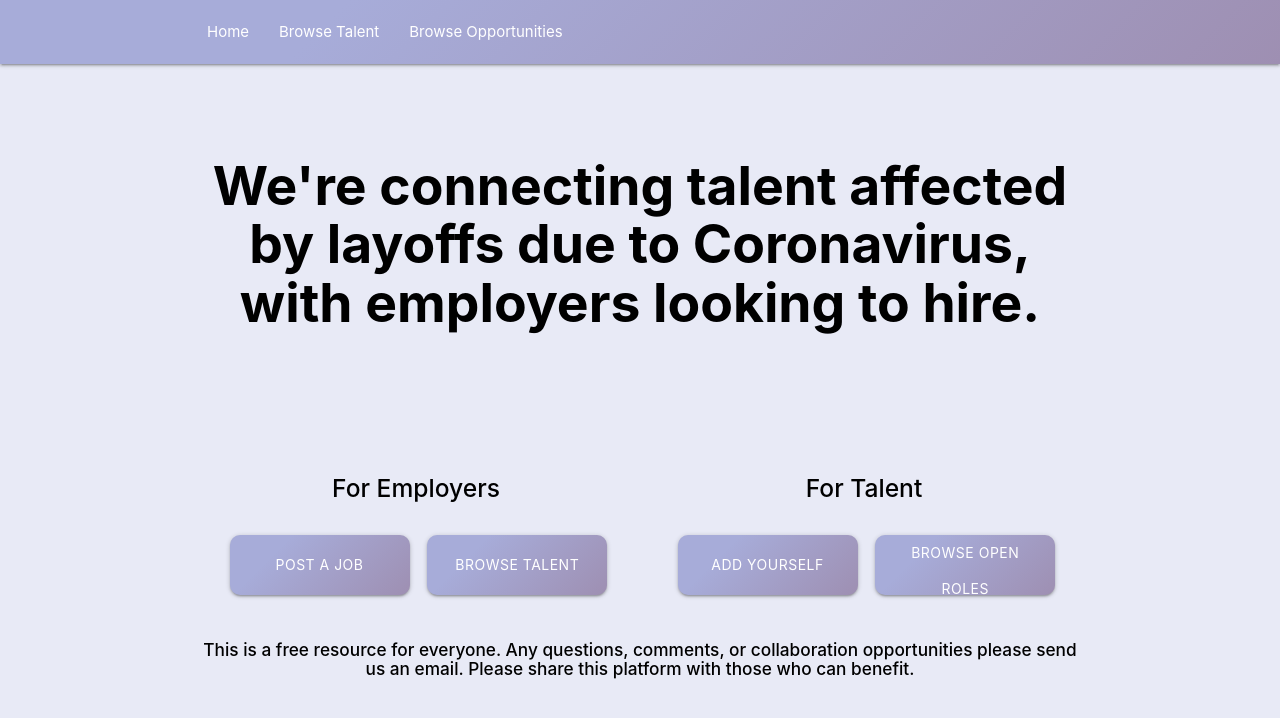
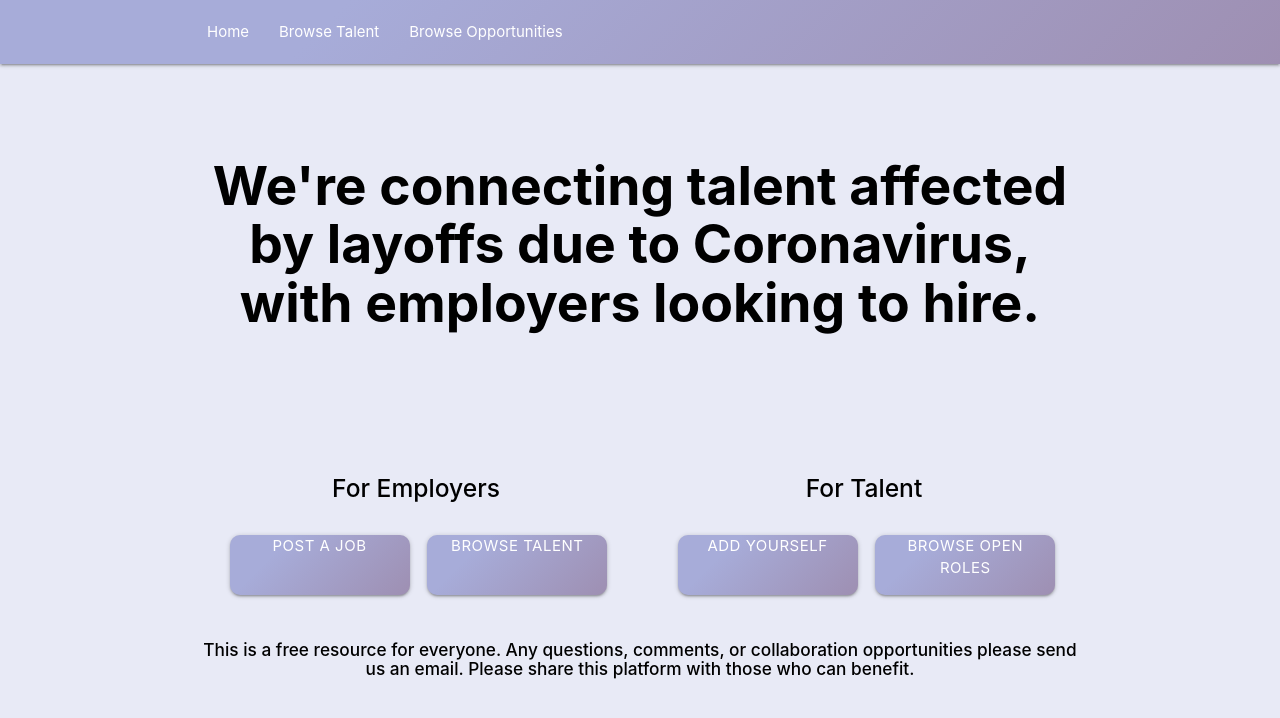
Before and after one commit to FuzzySid/getwork-covid19, a React (Create React App) app: page / in a window 1280 px wide. Shown: the top 718 px of the page. Built offline with nearby package versions, Linux system fonts and the light colour scheme.

Commit message:
links changed

```diff
--- a/src/components/BrowseRoles.css
+++ b/src/components/BrowseRoles.css
@@ -4,7 +4,7 @@
 .table{
     overflow-x: scroll;
     overflow-y: scroll;
-    width: 1000px;
+    width: 100%;
     height: 400px;
     background: #ffffff;
 }
--- a/src/components/BrowseTalent.css
+++ b/src/components/BrowseTalent.css
@@ -2,9 +2,10 @@
     margin-top: 20px;
 }
 .table{
+
     overflow-x: scroll;
     overflow-y: scroll;
-    width: 1000px;
+    width: 100%;
     height: 400px;
     background: #ffffff
 }
--- a/src/components/Main.css
+++ b/src/components/Main.css
@@ -16,12 +16,18 @@ nav .brand-logo {
 }
 
 .main .section{
-  max-height: 200px;
+  max-height: 400px;
 }
-.main button{
+.main .btn{
   height: 60px;
   width: 180px;
   border-radius: 10px;
+  font-size: 100%;
+  text-align: center;
+  margin: auto;
+  line-height: 22px;
+
+  /* padding-top: 5px; */
   /* background: #ffffff; */
   /* color: #ffffff */
 }
--- a/src/components/Main.js
+++ b/src/components/Main.js
@@ -1,6 +1,8 @@
 import React,{useEffect} from 'react';
 import './Main.css';
 import M from 'materialize-css';
+import {Link} from 'react-router-dom';
+import Footer from './ui/Footer';
 
 const Main=()=>{
   useEffect(()=>{
@@ -39,10 +41,10 @@ const Main=()=>{
                   <h5 className="center  black-text">For Employers</h5>
                   <br/>
                  <div className="col m6 nav-btn">
-                   <button className="btn">POST A JOB</button>
+                   <a className="btn">POST A JOB</a>
                  </div>
                  <div className="col m6 nav-btn">
-                   <button className="btn">BROWSE TALENT</button>
+                   <Link to="/browse/talent" className="btn">BROWSE TALENT</Link>
                  </div>
                 </div>
               </div>
@@ -52,10 +54,10 @@ const Main=()=>{
                   <h5 className="center black-text">For Talent</h5>
                   <br/>
                   <div className="col m6 nav-btn">
-                   <button className="btn">ADD YOURSELF</button>
+                   <a href="#"className="btn">ADD YOURSELF</a>
                  </div>
                  <div className="col m6 nav-btn">
-                   <button className="btn">BROWSE OPEN ROLES</button>
+                   <Link to="/browse/roles" className="btn">BROWSE OPEN ROLES</Link>
                  </div>
                 </div>
               </div>
@@ -71,8 +73,9 @@ const Main=()=>{
               </div>
 
 
+            {/* <Footer></Footer> */}
+        </div>
 
-        </div>
     )
 }
 
--- /dev/null
+++ b/src/components/ui/Footer.js
@@ -0,0 +1,22 @@
+import React from 'react';
+
+const Footer=()=>{
+    return(
+    <div className="footer">
+    <footer>
+        <div class="footer-copyright grey darken-4">
+          <div class="container center-align">
+              &copy; 2018
+              This Photofolio is designed and developed by Fuzzy Developers.
+              Get your own photofolio developed here
+              <a href="#">Fuzzydeveloper.com</a>
+          </div>
+
+      </div>
+  </footer>
+    </div>
+
+    )
+}
+
+export default Footer;
--- a/src/index.css
+++ b/src/index.css
@@ -23,10 +23,12 @@ code {
 background-image: linear-gradient(315deg, #63a4ff 0%, #83eaf1 74%); */
 /* background-color: #5de6de;
 background-image: linear-gradient(315deg, #5de6de 0%, #b58ecc 74%); */
+text-overflow: ellipsis;
 background-color: #9e8fb2;
 background-image: linear-gradient(315deg, #9e8fb2 0%, #a7acd9 74%);
 color: #ffffff;
 font-weight: 400;
+font-size: 100%;
 }
 
 nav{
```
Also changed, not shown: 1 other file (tests, documents, lock files or other folders).
